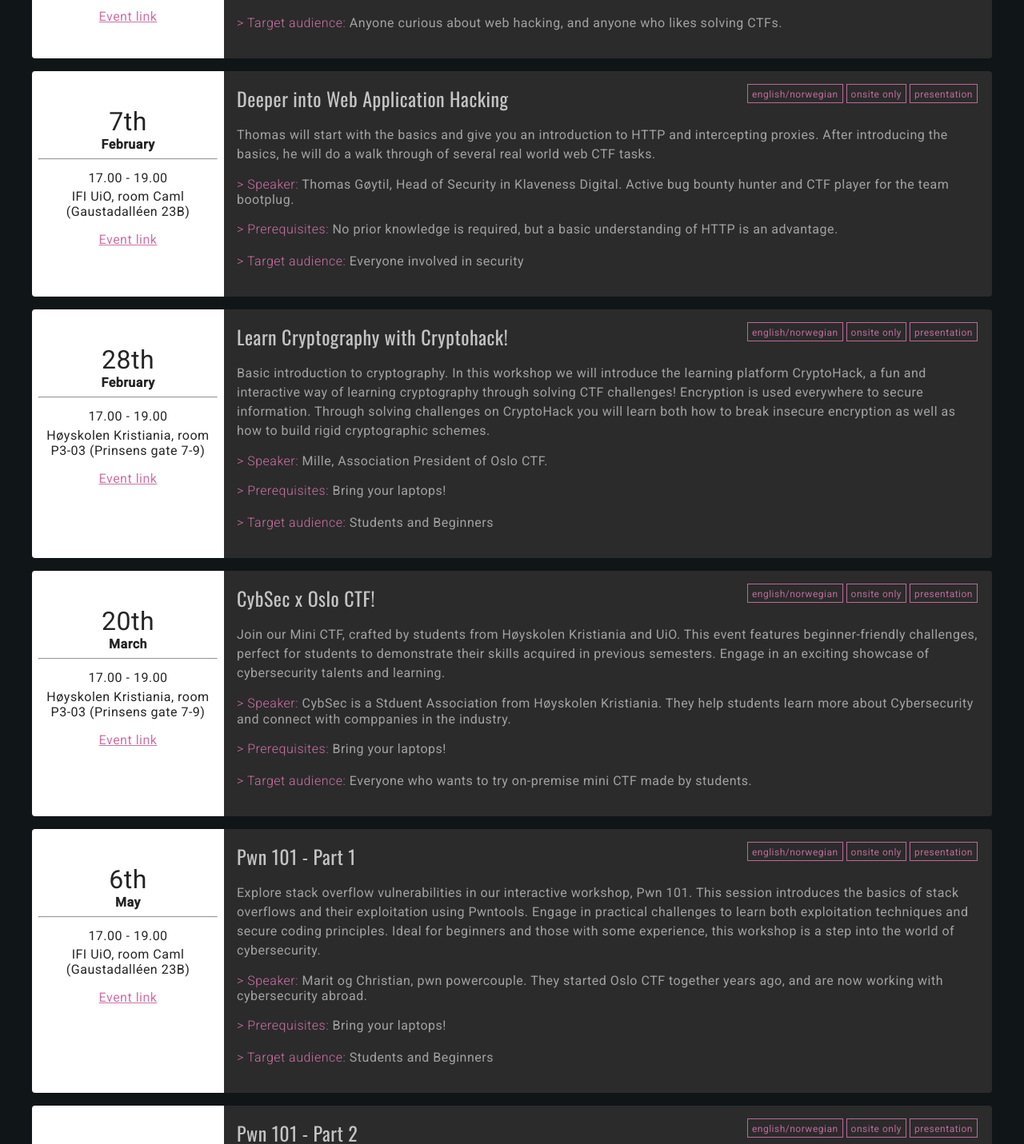
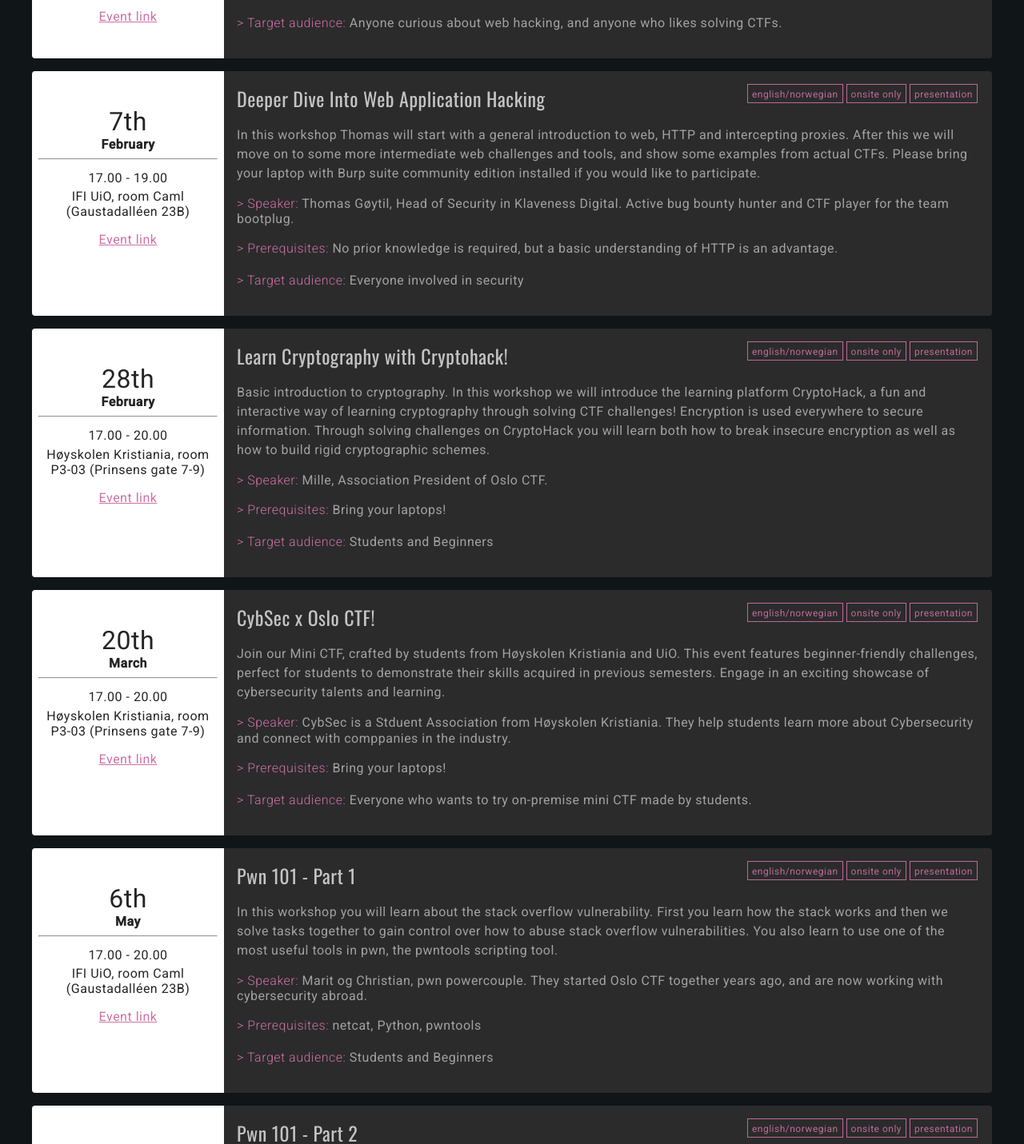
Before and after one commit to Oslo-CTF/osloctf.github.io, a Vue app: page / in a window 1280 px wide. Shown: the part 841-2272 px from the top of the page at 80% size. Built offline with nearby package versions, Linux system fonts and the light colour scheme.

Commit message:
update 2024
update 2024

```diff
--- a/src/components/EventItems.vue
+++ b/src/components/EventItems.vue
@@ -69,7 +69,7 @@ export default {
 				id: 0,
 				workshop: true,
 				date: getDateParts(new Date('2024-01-24')),
-				time: '17.00 - 19.00',
+				time: '17.00 - 20.00',
 				place: 'Høyskolen Kristiania, room P3-03 (Prinsens gate 7-9)',
 				language: 'english/norwegian',
 				stream: false,
@@ -90,8 +90,8 @@ export default {
 				stream: false,
 				author: 'Thomas Gøytil, Head of Security in Klaveness Digital. Active bug bounty hunter and CTF player for the team bootplug.',
 				link: 'https://discord.gg/GskSJvwU?event=1195741534377742456',
-				title: 'Deeper into Web Application Hacking',
-				description: 'Thomas will start with the basics and give you an introduction to HTTP and intercepting proxies. After introducing the basics, he will do a walk through of several real world web CTF tasks.',
+				title: 'Deeper Dive Into Web Application Hacking',
+				description: 'In this workshop Thomas will start with a general introduction to web, HTTP and intercepting proxies. After this we will move on to some more intermediate web challenges and tools, and show some examples from actual CTFs. Please bring your laptop with Burp suite community edition installed if you would like to participate.',
 				prereqs: 'No prior knowledge is required, but a basic understanding of HTTP is an advantage.',
 				targetAudience: 'Everyone involved in security'
 			},
@@ -99,7 +99,7 @@ export default {
 				id: 2,
 				workshop: false,
 				date: getDateParts(new Date('2024-02-28')),
-				time: '17.00 - 19.00',
+				time: '17.00 - 20.00',
 				place: 'Høyskolen Kristiania, room P3-03 (Prinsens gate 7-9)',
 				language: 'english/norwegian',
 				stream: false,
@@ -114,7 +114,7 @@ export default {
 				id: 3,
 				workshop: false,
 				date: getDateParts(new Date('2024-03-20')),
-				time: '17.00 - 19.00',
+				time: '17.00 - 20.00',
 				place: 'Høyskolen Kristiania, room P3-03 (Prinsens gate 7-9)',
 				language: 'english/norwegian',
 				stream: false,
@@ -129,30 +129,30 @@ export default {
 				id: 4,
 				workshop: false,
 				date: getDateParts(new Date('2024-05-06')),
-				time: '17.00 - 19.00',
+				time: '17.00 - 20.00',
 				place: 'IFI UiO, room Caml (Gaustadalléen 23B)',
 				language: 'english/norwegian',
 				stream: false,
 				link: 'https://discord.gg/hrJVeNUg?event=1195741807380795494',
 				author: 'Marit og Christian, pwn powercouple. They started Oslo CTF together years ago, and are now working with cybersecurity abroad.',
 				title: 'Pwn 101 - Part 1',
-				description: 'Explore stack overflow vulnerabilities in our interactive workshop, Pwn 101. This session introduces the basics of stack overflows and their exploitation using Pwntools. Engage in practical challenges to learn both exploitation techniques and secure coding principles. Ideal for beginners and those with some experience, this workshop is a step into the world of cybersecurity.',
-				prereqs: 'Bring your laptops!',
+				description: 'In this workshop you will learn about the stack overflow vulnerability. First you learn how the stack works and then we solve tasks together to gain control over how to abuse stack overflow vulnerabilities. You also learn to use one of the most useful tools in pwn, the pwntools scripting tool.',
+				prereqs: 'netcat, Python, pwntools',
 				targetAudience: 'Students and Beginners'
 			},
 			{
 				id: 5,
 				workshop: false,
 				date: getDateParts(new Date('2024-05-15')),
-				time: '17.00 - 19.00',
+				time: '17.00 - 20.00',
 				place: 'IFI UiO, room Caml (Gaustadalléen 23B)',
 				language: 'english/norwegian',
 				stream: false,
 				link: 'https://discord.gg/hrJVeNUg?event=1195741554493632563',
 				author: 'Marit og Christian, pwn powercouple. They started Oslo CTF together years ago, and are now working with cybersecurity abroad.',
 				title: 'Pwn 101 - Part 2',
-				description: 'Delve into Return-Oriented Programming (ROP) in this focused session. Learn how to use debuggers and decompilers effectively for understanding and exploiting ROP techniques. This workshop offers practical insights into manipulating program control flow, a key skill in advanced cybersecurity. Suitable for learners eager to expand their knowledge in code exploitation and defense strategies.',
-				prereqs: 'Bring your laptops!',
+				description: 'Now that you have learned how the stack works and how to script solutions with pwntools, lets move on and learn about Return Oriented Programming (ROP). Now that the tasks are getting a bit more complicated, it is a good idea to learn how to use the debugger and decompiler. Therefore, we show how they use them to solve pwn tasks.',
+				prereqs: 'Same as for the previous workshop, as well as a Linux environment (host machine or VM), a debugger (pwndbg/gef) and a decompiler (Binary Ninja-the one we will use while demoing, Ghidra or IDA/IDA Free.)',
 				targetAudience: 'Beginners and those who joined the first workshop.'
 			},
 	]
```
